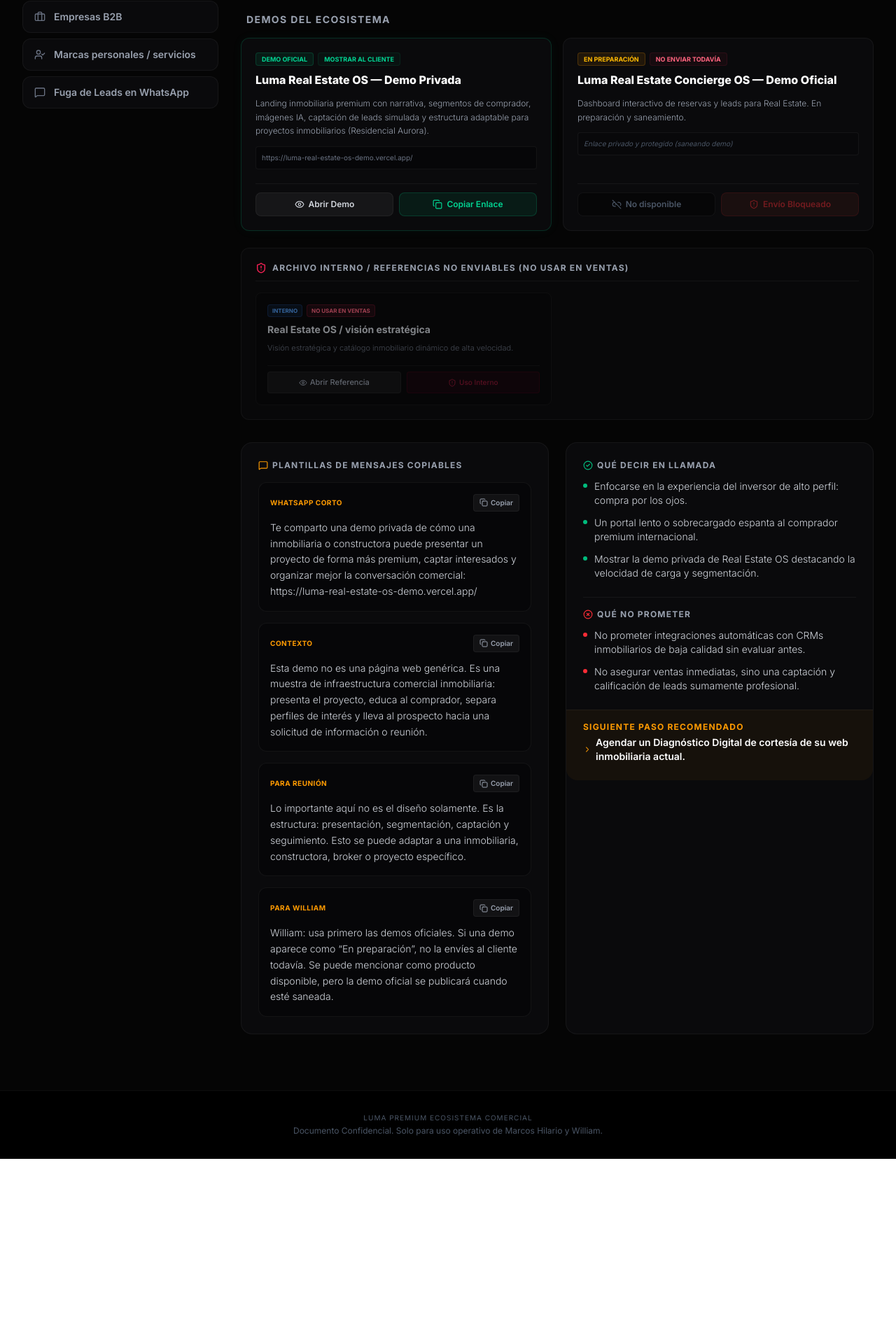
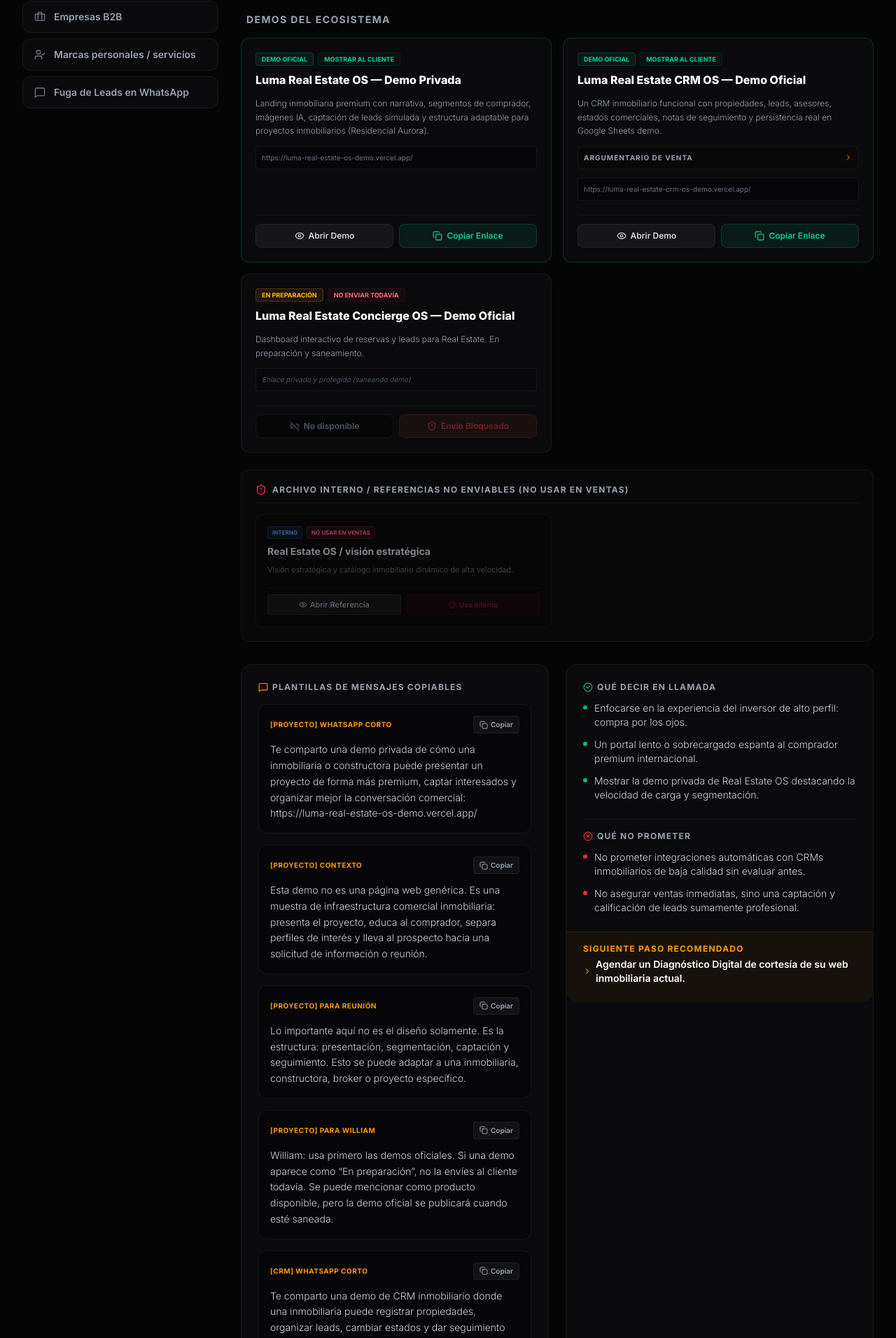
Before and after one commit to hilariotapiamarcosantonio-maker/luma-intelligence-hub, a Next.js app: page /sales-room in a window 1280 px wide. Shown: the part 460-2372 px from the top of the page at 70% size. Before the commit the page ends 2116 px from the top, so only its background shows below. Built offline with nearby package versions, Linux system fonts and the light colour scheme.

Commit message:
feat: activate real estate crm os demo in sales room

```diff
--- a/src/app/sales-room/page.tsx
+++ b/src/app/sales-room/page.tsx
@@ -39,6 +39,13 @@
   notes?: string;
   secondaryUrl?: string;
   secondaryUrlLabel?: string;
+  idealClient?: string;
+  commercialPain?: string;
+  whatItShows?: string;
+  whatToSay?: string;
+  recommendedPackage?: string;
+  priceGuide?: string;
+  nextStep?: string;
 }
 
 interface CopyableMessage {
@@ -75,6 +82,25 @@
     category: 'Real Estate',
     productLine: 'Real Estate OS',
     notes: 'Landing inmobiliaria premium con narrativa, segmentos de comprador, imágenes IA, captación de leads simulada y estructura adaptable para proyectos inmobiliarios (Residencial Aurora).'
+  },
+  {
+    name: 'Luma Real Estate CRM OS — Demo Oficial',
+    url: 'https://luma-real-estate-crm-os-demo.vercel.app/',
+    status: 'official_demo',
+    badge: 'Demo oficial',
+    action: 'Mostrar al cliente',
+    canCopy: true,
+    canOpen: true,
+    category: 'Real Estate',
+    productLine: 'Real Estate CRM OS',
+    notes: 'Un CRM inmobiliario funcional con propiedades, leads, asesores, estados comerciales, notas de seguimiento y persistencia real en Google Sheets demo.',
+    idealClient: 'Inmobiliarias, brokers, constructoras y equipos comerciales que necesitan registrar propiedades, organizar leads, dar seguimiento y controlar estados comerciales.',
+    commercialPain: 'El negocio depende de WhatsApp, Excel o memoria para manejar propiedades, prospectos y seguimiento. Esto provoca leads perdidos, poca trazabilidad y falta de control comercial.',
+    whatItShows: 'Un CRM inmobiliario funcional con propiedades, leads, asesores, estados comerciales, notas de seguimiento y persistencia real en Google Sheets demo.',
+    whatToSay: 'Esta demo muestra cómo una inmobiliaria puede organizar propiedades, registrar leads, cambiar estados, dejar notas de seguimiento y visualizar su operación comercial desde un sistema privado conectado a una base de datos demo.',
+    recommendedPackage: 'Sistema Comercial Privado',
+    priceGuide: 'Desde US$3,000–US$5,000+ según cantidad de módulos, usuarios, automatizaciones, dashboards e integraciones.',
+    nextStep: 'Mostrar demo en reunión, registrar un lead o propiedad en vivo, y luego levantar los campos y procesos reales del cliente para preparar una propuesta.'
   },
 
   // Demos en preparación
@@ -327,26 +353,43 @@
     recommendedProduct: 'Real Estate OS',
     demos: ALL_DEMOS.filter(d => [
       'Luma Real Estate OS — Demo Privada',
+      'Luma Real Estate CRM OS — Demo Oficial',
       'Luma Real Estate Concierge OS — Demo Oficial',
       'Real Estate OS / visión estratégica'
     ].includes(d.name)),
     message: 'Te comparto una demo privada de cómo una inmobiliaria o constructora puede presentar un proyecto de forma más premium, captar interesados y organizar mejor la conversación comercial: https://luma-real-estate-os-demo.vercel.app/',
     messageTemplates: [
       {
-        label: 'WhatsApp corto',
+        label: '[Proyecto] WhatsApp corto',
         text: 'Te comparto una demo privada de cómo una inmobiliaria o constructora puede presentar un proyecto de forma más premium, captar interesados y organizar mejor la conversación comercial: https://luma-real-estate-os-demo.vercel.app/'
       },
       {
-        label: 'Contexto',
+        label: '[Proyecto] Contexto',
         text: 'Esta demo no es una página web genérica. Es una muestra de infraestructura comercial inmobiliaria: presenta el proyecto, educa al comprador, separa perfiles de interés y lleva al prospecto hacia una solicitud de información o reunión.'
       },
       {
-        label: 'Para reunión',
+        label: '[Proyecto] Para reunión',
         text: 'Lo importante aquí no es el diseño solamente. Es la estructura: presentación, segmentación, captación y seguimiento. Esto se puede adaptar a una inmobiliaria, constructora, broker o proyecto específico.'
       },
       {
-        label: 'Para William',
+        label: '[Proyecto] Para William',
         text: 'William: usa primero las demos oficiales. Si una demo aparece como “En preparación”, no la envíes al cliente todavía. Se puede mencionar como producto disponible, pero la demo oficial se publicará cuando esté saneada.'
+      },
+      {
+        label: '[CRM] WhatsApp corto',
+        text: 'Te comparto una demo de CRM inmobiliario donde una inmobiliaria puede registrar propiedades, organizar leads, cambiar estados y dar seguimiento comercial desde un panel privado: https://luma-real-estate-crm-os-demo.vercel.app/'
+      },
+      {
+        label: '[CRM] Contexto',
+        text: 'Esta demo no es una página web. Es una muestra de sistema interno comercial para inmobiliarias: propiedades, leads, asesores, estados, notas de seguimiento y base de datos conectada para que las oportunidades no se pierdan en WhatsApp, Excel o memoria.'
+      },
+      {
+        label: '[CRM] Para reunión',
+        text: 'Lo importante aquí es el control interno: registrar propiedades, organizar prospectos, ver estados, dejar notas y medir seguimiento. Esta capa puede conectarse con una landing, un concierge o campañas de captación.'
+      },
+      {
+        label: '[CRM] Para William',
+        text: 'William: si una inmobiliaria dice que ya tiene página o que recibe leads por WhatsApp, presenta esta demo como el sistema interno para ordenar la operación. No vendas diseño; vende control, seguimiento y menos oportunidades perdidas.'
       }
     ],
     priceFrom: 'Desde US$1,800–US$3,000 (captación inmobiliaria); US$3,000–US$5,000+ (con CRM y seguimiento avanzado)',
@@ -763,6 +806,58 @@
                         <p className="text-xs text-gray-400 font-light leading-relaxed">
                           {demo.notes}
                         </p>
+                        {demo.idealClient && (
+                          <details className="group border border-white/5 bg-black/20 rounded-lg overflow-hidden mt-2 transition-all duration-200">
+                            <summary className="flex items-center justify-between p-2 text-[10px] font-bold text-gray-400 uppercase tracking-widest cursor-pointer select-none hover:bg-white/5 hover:text-white">
+                              <span>Argumentario de Venta</span>
+                              <ChevronRight className="w-3 h-3 transition-transform group-open:rotate-90 text-amber-500" />
+                            </summary>
+                            <div className="p-3 border-t border-white/5 space-y-2 text-xs bg-black/40">
+                              <div>
+                                <span className="text-[9px] font-bold text-amber-500 uppercase tracking-wider block">Cliente ideal</span>
+                                <span className="text-gray-300 font-light">{demo.idealClient}</span>
+                              </div>
+                              {demo.commercialPain && (
+                                <div>
+                                  <span className="text-[9px] font-bold text-rose-400 uppercase tracking-wider block">Dolor comercial</span>
+                                  <span className="text-gray-300 font-light">{demo.commercialPain}</span>
+                                </div>
+                              )}
+                              {demo.whatItShows && (
+                                <div>
+                                  <span className="text-[9px] font-bold text-emerald-400 uppercase tracking-wider block">Qué demuestra</span>
+                                  <span className="text-gray-300 font-light">{demo.whatItShows}</span>
+                                </div>
+                              )}
+                              {demo.whatToSay && (
+                                <div>
+                                  <span className="text-[9px] font-bold text-blue-400 uppercase tracking-wider block">Qué decir</span>
+                                  <span className="text-gray-300 font-light italic">&ldquo;{demo.whatToSay}&rdquo;</span>
+                                </div>
+                              )}
+                              <div className="grid grid-cols-2 gap-2 pt-2 border-t border-white/5">
+                                {demo.recommendedPackage && (
+                                  <div>
+                                    <span className="text-[8px] font-bold text-gray-500 uppercase tracking-wider block">Paquete</span>
+                                    <span className="text-white font-semibold text-[11px]">{demo.recommendedPackage}</span>
+                                  </div>
+                                )}
+                                {demo.priceGuide && (
+                                  <div>
+                                    <span className="text-[8px] font-bold text-gray-500 uppercase tracking-wider block">Precio Guía</span>
+                                    <span className="text-amber-500 font-mono font-semibold text-[11px]">{demo.priceGuide}</span>
+                                  </div>
+                                )}
+                              </div>
+                              {demo.nextStep && (
+                                <div className="bg-amber-500/5 p-2 rounded border border-amber-500/10 mt-1">
+                                  <span className="text-[8px] font-bold text-amber-500 uppercase tracking-wider block">Siguiente paso</span>
+                                  <span className="text-gray-200 font-medium text-[11px]">{demo.nextStep}</span>
+                                </div>
+                              )}
+                            </div>
+                          </details>
+                        )}
                         {demo.status === 'official_demo' ? (
                           <div className="space-y-2">
                             <p className="text-[10px] text-gray-500 font-mono break-all bg-black/30 p-2 rounded border border-white/5">
--- a/src/app/soluciones/page.tsx
+++ b/src/app/soluciones/page.tsx
@@ -162,7 +162,7 @@
             Diseñamos e implementamos infraestructuras comerciales a medida para negocios que necesitan autoridad, velocidad y automatización inteligente en sus procesos de prospección.
           </p>
           <p className="text-xs text-amber-500/80 font-mono tracking-wider uppercase">
-            Demos oficiales disponibles para inmobiliarias, belleza/spa y próximos nichos comerciales según nivel de implementación.
+            Demos oficiales disponibles para inmobiliarias, belleza/spa, CRM comercial y próximos nichos según nivel de implementación.
           </p>
         </div>
       </section>
```
Also changed, not shown: 1 other file (tests, documents, lock files or other folders).
